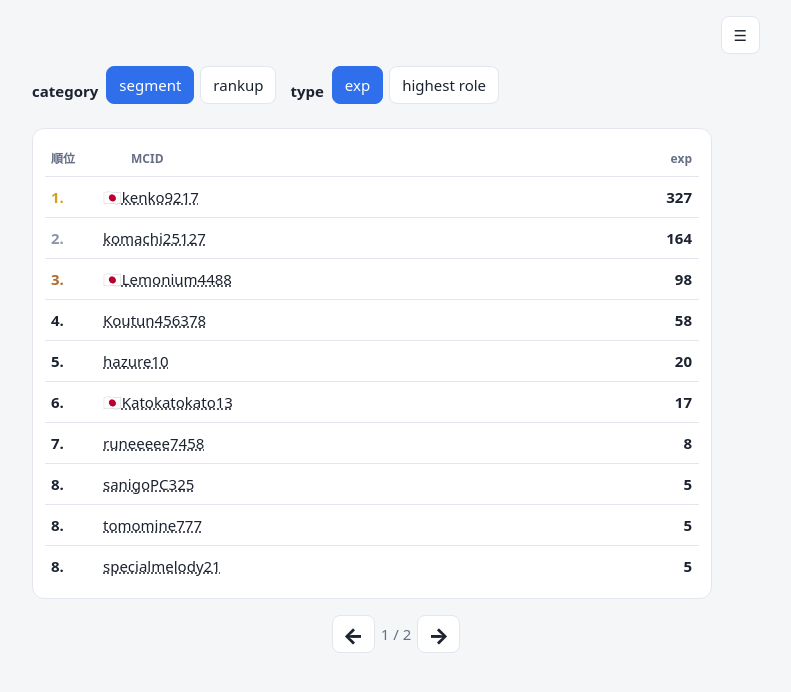
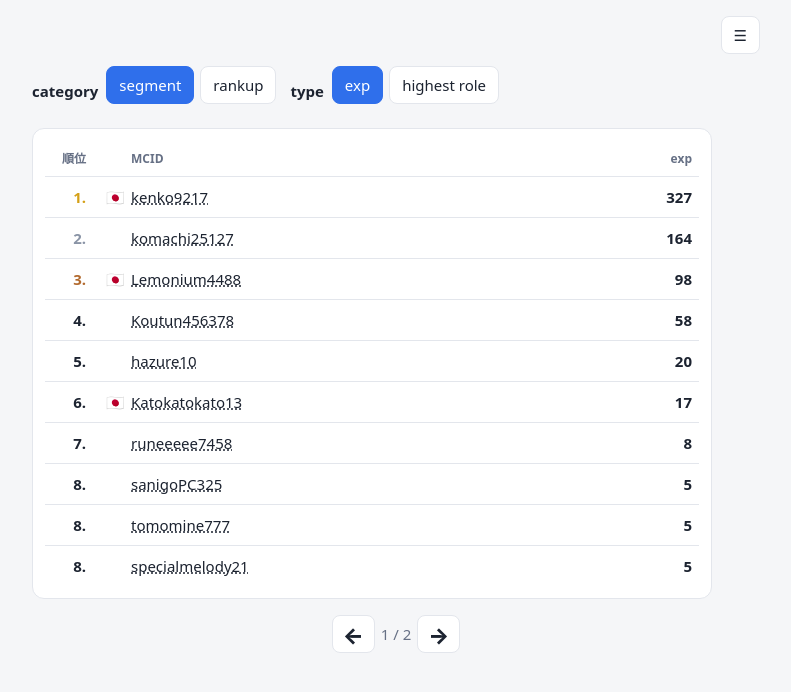
Before and after one commit to calcium4488/Leaderboard, a plain HTML site: page index.html in a window 1280 px wide. Shown: the whole page, without its empty margins (244-1035 px from the left). Drawn offline with Linux system fonts and the light colour scheme.

Commit message:
Add files via upload

```diff
--- a/index.html
+++ b/index.html
@@ -33,7 +33,7 @@ tr:last-child td{border-bottom:0}
 .chk{display:flex;flex-direction:column;gap:4px;margin-top:4px}.chk label{display:flex;align-items:center;gap:6px}
 .ai{flex-wrap:wrap;display:flex;align-items:center;gap:6px;padding:4px 0;border-top:1px solid var(--line)}
 .ai span{flex:1}.ai input{width:70px}.ai input.lv{width:100px}
-.card.tb{max-width:680px} .lb-controls{display:flex;flex-wrap:wrap;gap:14px;margin:12px 0}.lb-group{display:flex;align-items:center;gap:8px;flex-wrap:wrap}.lb-label{font-weight:700;white-space:nowrap}.lb-list{display:flex;flex-direction:column;gap:2px}.lb-row{display:flex;align-items:center;min-height:28px;line-height:1.35}.lb-rank{width:34px;flex:0 0 34px;text-align:right;margin-right:6px;font-variant-numeric:tabular-nums;font-weight:700}.lb-flag{display:inline-block;width:28px;flex:0 0 28px;text-align:center;font-size:1em;margin-right:4px}.lb-name{min-width:0;overflow-wrap:anywhere}.nw{white-space:nowrap}.dd{position:absolute;right:0;top:100%;z-index:5;display:flex;flex-direction:column;gap:4px;padding:8px;min-width:170px;background:var(--card);border:1px solid var(--line);border-radius:12px;box-shadow:0 6px 20px rgba(0,0,0,.18)}.dd button{text-align:left}.pn{font-weight:700;font-size:1.1em}.lk{cursor:pointer;text-decoration:underline dotted}
+.card.tb{max-width:680px} .lb-controls{display:flex;flex-wrap:wrap;gap:14px;margin:12px 0}.lb-group{display:flex;align-items:center;gap:8px;flex-wrap:wrap}.lb-label{font-weight:700;white-space:nowrap}.leaderboard-table th,.leaderboard-table td{padding:8px 7px;vertical-align:middle}.leaderboard-table th{text-align:left}.leaderboard-table th:first-child,.leaderboard-table td:first-child{text-align:right}.leaderboard-table .nw{white-space:nowrap}.lb-inline-flag{display:inline-block;width:24px;flex:0 0 24px;text-align:center;margin-right:4px;font-family:"Segoe UI Emoji","Apple Color Emoji","Noto Color Emoji",sans-serif;font-size:1em;line-height:1}.lb-list{display:flex;flex-direction:column;gap:2px}.lb-row{display:flex;align-items:center;min-height:28px;line-height:1.35}.lb-rank{width:34px;flex:0 0 34px;text-align:right;margin-right:6px;font-variant-numeric:tabular-nums;font-weight:700}.lb-flag{display:inline-block;width:28px;flex:0 0 28px;text-align:center;font-size:1em;margin-right:4px}.lb-name{min-width:0;overflow-wrap:anywhere}.nw{white-space:nowrap}.dd{position:absolute;right:0;top:100%;z-index:5;display:flex;flex-direction:column;gap:4px;padding:8px;min-width:170px;background:var(--card);border:1px solid var(--line);border-radius:12px;box-shadow:0 6px 20px rgba(0,0,0,.18)}.dd button{text-align:left}.pn{font-weight:700;font-size:1.1em}.lk{cursor:pointer;text-decoration:underline dotted}
 .pb{display:inline-block;padding:1px 8px;border-radius:6px;line-height:1.45}
 .gradwave-text,.gradwave-bg{background-size:200% 100%;background-position:0% 50%;animation:gradwave 4.8s ease-in-out infinite alternate;will-change:background-position}
 @keyframes gradwave{0%{background-position:0% 50%}100%{background-position:100% 50%}}
```
